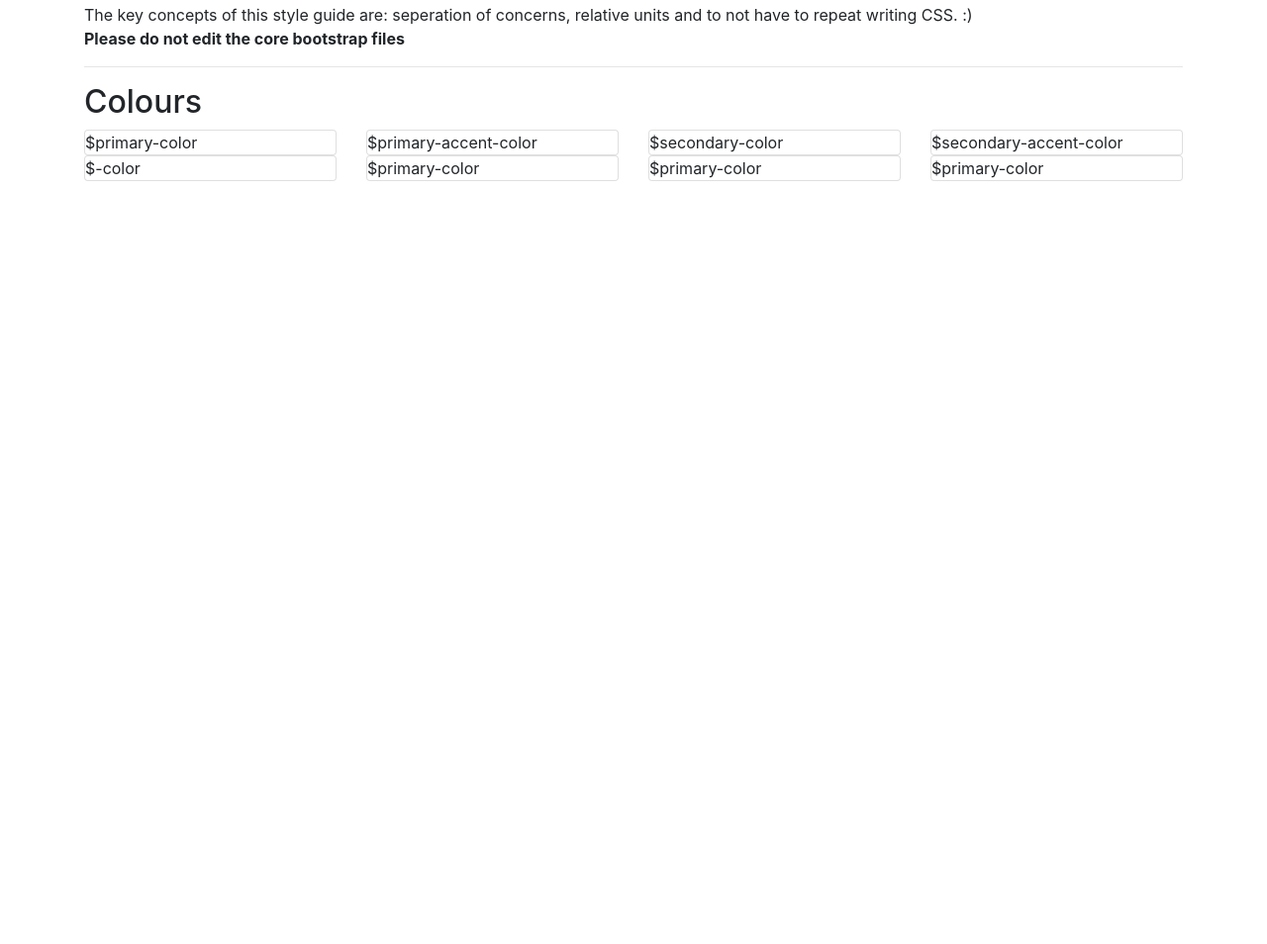
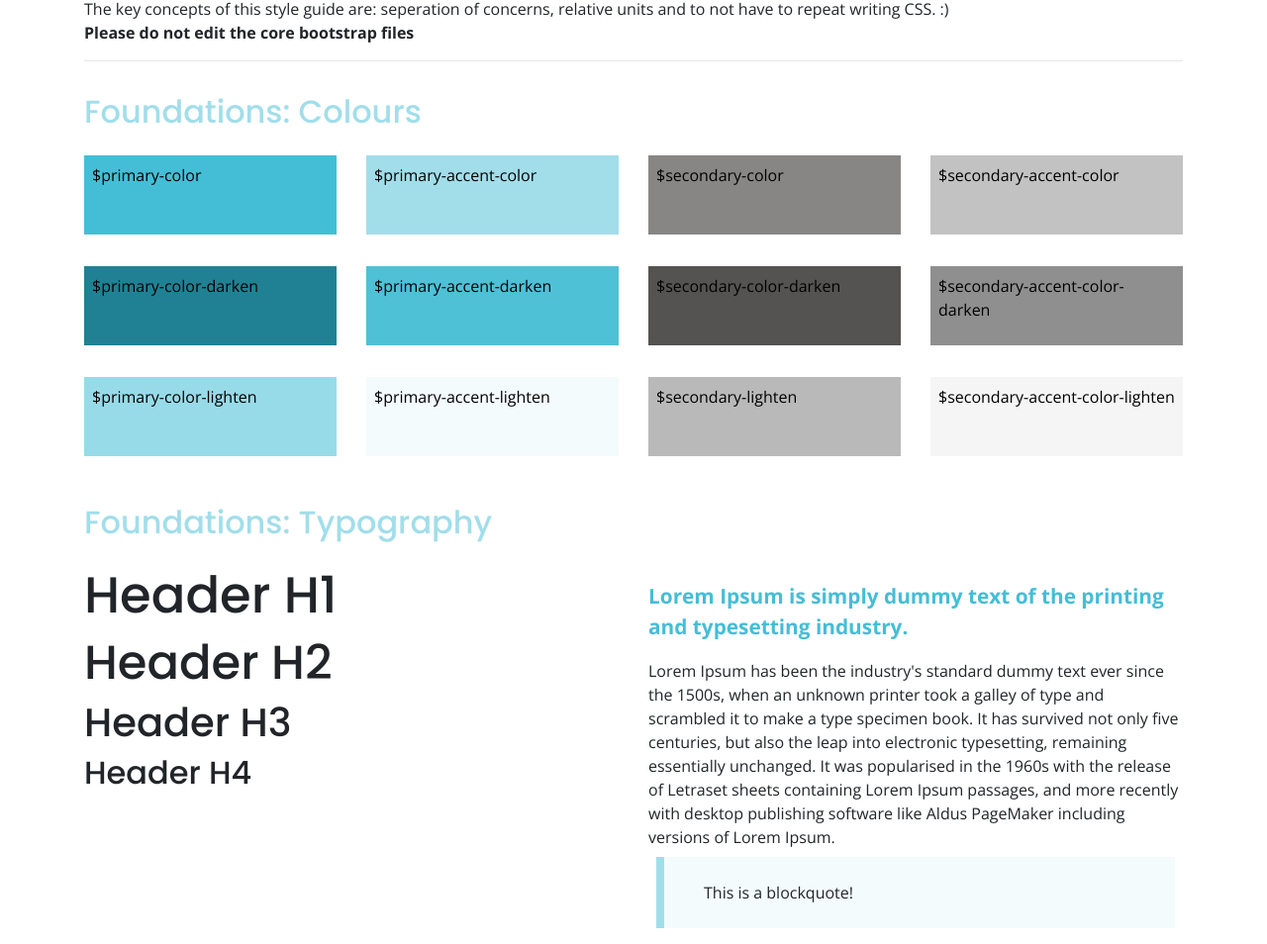
Before and after one commit to julyabuhain/beach-css, a plain HTML site: page index.html in a window 1280 px wide. Shown: the part 528-1482 px from the top of the page at 99% size. Before the commit the page ends 800 px from the top, so only its background shows below. Drawn offline with nearby package versions, Linux system fonts and the light colour scheme; files that its build step writes are made by us from their sources.

Commit message:
Uploaded structure, intial page.

```diff
--- a/index.html
+++ b/index.html
@@ -54,7 +54,7 @@ The key concepts of this style guide are: seperation of concerns, relative units
 
 <hr>
 
-<h2 class="beach-title">Colours</h2>
+<h2 class="beach-title pt-3 pb-3">Foundations: Colours</h2>
 
   <div class="row align-items-center">
 
@@ -86,30 +86,77 @@ The key concepts of this style guide are: seperation of concerns, relative units
 </div>
 
   <div class="row align-items-center">
+    <div class="col">
+      <div class="card">
+          <div class="card-color fill_primary-darken">$primary-color-darken</div>
+      </div>
+    </div>
+
+    <div class="col">
+      <div class="card">
+          <div class="card-color fill_primary-accent-darken">$primary-accent-darken</div>
+      </div>
+    </div>
 
 
+    <div class="col">
+      <div class="card">
+          <div class="card-color fill_secondary-darken">$secondary-color-darken</div>
+      </div>
+    </div>
+
+    <div class="col">
+      <div class="card">
+          <div class="card-color fill_secondary-accent-darken">$secondary-accent-color-darken</div>
+      </div>
+    </div>
+
+</div>
+
+<div class="row align-items-center">
   <div class="col">
     <div class="card">
-        <div class="card-color fill_-color">$-color</div>
+        <div class="card-color fill_primary-lighten">$primary-color-lighten</div>
     </div>
   </div>
 
   <div class="col">
     <div class="card">
-        <div class="card-color fill_-color">$primary-color</div>
+        <div class="card-color fill_primary-accent-lighten">$primary-accent-lighten</div>
+    </div>
+  </div>
+
+
+  <div class="col">
+    <div class="card">
+        <div class="card-color fill_secondary-lighten">$secondary-lighten</div>
     </div>
   </div>
 
   <div class="col">
     <div class="card">
-        <div class="card-color fill_-color">$primary-color</div>
+        <div class="card-color fill_secondary-accent-lighten">$secondary-accent-color-lighten</div>
     </div>
   </div>
-  <div class="col">
-    <div class="card">
-        <div class="card-color">$primary-color</div>
-    </div>
-  </div>
+
+</div>
+
+<h2 class="beach-title pt-3 pb-3">Foundations: Typography</h2>
+
+<div class="row">
+<div class="col-lg-6 col-sm-12">
+  <h1>Header H1</h1>
+  <h2>Header H2</h2>
+  <h3>Header H3</h3>
+  <h4>Header H4</h4>
+</div>
+<div class="col-lg-6 col-sm-12">
+  <p>
+    <p class="lead">Lorem Ipsum is simply dummy text of the printing and typesetting industry.</p> Lorem Ipsum has been the industry's standard dummy text ever since the 1500s, when an unknown printer took a galley of type and scrambled it to make a type specimen book. It has survived not only five centuries, but also the leap into electronic typesetting, remaining essentially unchanged. It was popularised in the 1960s with the release of Letraset sheets containing Lorem Ipsum passages, and more recently with desktop publishing software like Aldus PageMaker including versions of Lorem Ipsum.
+<br>
+    <blockquote>This is a blockquote!</blockquote>
+  </p>
+</div>
 </div>
 
 
--- a/scss/_beach.scss
+++ b/scss/_beach.scss
@@ -0,0 +1,17 @@
+.card {
+  border: none;
+}
+
+
+.card-color {
+padding: 0.5rem;
+font-size: 1rem;
+color: #000;
+height: 5rem;
+margin-bottom: 2rem;}
+
+
+.beach-title {
+  font-size: 2rem;
+  color: $primary-accent-color;
+}
--- a/scss/_layout.scss
+++ b/scss/_layout.scss
@@ -0,0 +1,61 @@
+/* UTILITY : COMMON CONCERNS */
+
+.cover {
+  height: 80%;
+  background-repeat: no-repeat;
+  background-position: center center;
+  background-size: cover;
+}
+
+.vertical-center{
+  display: flex;
+  align-items: center;
+  justify-content: center;
+}
+
+/* Home Page */
+
+.cover[id=home-cover]{
+  background-color: $primary-color-lighten;
+  color: white;
+  background-image: url('../assets/imgs/home-bg.jpg');
+}
+
+
+/* UTILITY: COLOR FILL */
+
+.fill_primary {
+  background-color: $primary-color; }
+
+  .fill_primary-darken {
+    background-color: $primary-color-darken; }
+
+  .fill_primary-lighten {
+      background-color: $primary-color-lighten; }
+
+.fill_primary-accent {
+  background-color: $primary-accent-color; }
+
+  .fill_primary-accent-darken {
+    background-color: $primary-accent-color-darken; }
+
+  .fill_primary-accent-lighten {
+      background-color: $primary-accent-color-lighten; }
+
+.fill_secondary {
+  background-color: $secondary-color; }
+
+  .fill_secondary-darken {
+    background-color: $secondary-color-darken; }
+
+  .fill_secondary-lighten {
+      background-color: $secondary-color-lighten; }
+
+.fill_secondary-accent {
+  background-color: $secondary-accent-color; }
+
+  .fill_secondary-accent-darken {
+    background-color: $secondary-accent-color-darken; }
+
+  .fill_secondary-accent-lighten {
+      background-color: $secondary-accent-color-lighten; }
--- a/scss/_typography.scss
+++ b/scss/_typography.scss
@@ -0,0 +1,64 @@
+@import url('https://fonts.googleapis.com/css?family=Open+Sans:400,600,700|Poppins:300,400,500,600,700');
+
+
+/* TYPESETTING */
+body {
+  font-size: 16px;
+  font-family: $font-paragraph;
+
+// Responsive Typography Magic
+@media (max-width: 1000px) {
+  font-size: 14px;}
+
+@media (max-width: 500px) {
+  font-size: 12px;}
+}
+
+h1, h2, h3, h4 {
+  font-family: $font-header;
+}
+
+h1 {
+  font-size: 3.2rem;
+}
+
+h2 {
+  font-size: 3rem;
+}
+
+h3 {
+  font-size: 2.5rem;
+}
+
+h4 {
+  font-size: 2rem;
+}
+
+.form-group label {
+  font-size: 0.9rem;
+  text-transform: uppercase;
+  font-family: $font-header;
+  color: $secondary-color;
+  font-weight: bold;
+}
+
+
+p {
+  font-family: $font-paragraph;
+  font-size: 1rem;
+}
+
+p.lead {
+  color: $primary-color;
+  font-weight: bold;
+  font-size: 1.3rem;
+}
+
+blockquote {
+  background-color: $primary-accent-color-lighten;
+  border-left: $primary-accent-color 0.5rem solid;
+  padding: 1.5rem 2.5rem;
+  margin: 0.5rem;
+}
+
+/* FORMS & FORM GROUPS */
--- a/scss/_variables.scss
+++ b/scss/_variables.scss
@@ -0,0 +1,35 @@
+/* BRAND COLORS */
+
+$primary-color: #44bed6;
+$primary-accent-color: #a1deea;
+$secondary-color: #888585;
+$secondary-accent-color: #c2c2c2;
+
+/* TONES & SHADES */
+
+$primary-color-darken: darken($primary-color, 20%);
+$primary-color-lighten: lighten($primary-color, 20%);
+$primary-accent-color-darken: darken($primary-accent-color, 20%);
+$primary-accent-color-lighten: lighten($primary-accent-color, 20%);
+$secondary-color-darken: darken($secondary-color, 20%);
+$secondary-color-lighten: lighten($secondary-color, 20%);
+$secondary-accent-color-darken: darken($secondary-accent-color, 20%);
+$secondary-accent-color-lighten: lighten($secondary-accent-color, 20%);
+
+
+/* TYPOGRAPHY */
+
+$font-header: 'Poppins', Serif;
+$font-subheader: 'Open Sans', Sans-Serif;
+$font-paragraph: 'Open Sans', Sans-Serif;
+
+/* SIZES */
+
+$spacer: 1rem;
+
+$size-sm: 0.5rem;
+$size-xs: 1rem;
+$size-sm: 2rem;
+$size-md: 3rem;
+$size-lg: 4rem;
+$size-xl: 5rem;
--- /dev/null
+++ b/scss/style.scss
@@ -0,0 +1,12 @@
+/* BASE */
+@import "variables";
+@import "layout";
+@import "spacing";
+@import "typography";
+
+/* DETAILS */
+@import "animations";
+@import "buttons";
+@import "animations";
+@import "beach"; // do not import
+@import "hotfix";
--- a/scss/styles.scss
+++ /dev/null
@@ -1 +0,0 @@
-@import url('https://fonts.googleapis.com/css?family=Open+Sans:400,600,700|Poppins:300,400,500,600,700');
```
Also changed, not shown: homepage.html (added, +113 -0 lines), assets/imgs/home-bg.jpg (added), css/style.css (added), css/style.scss (deleted), 2 other files.
